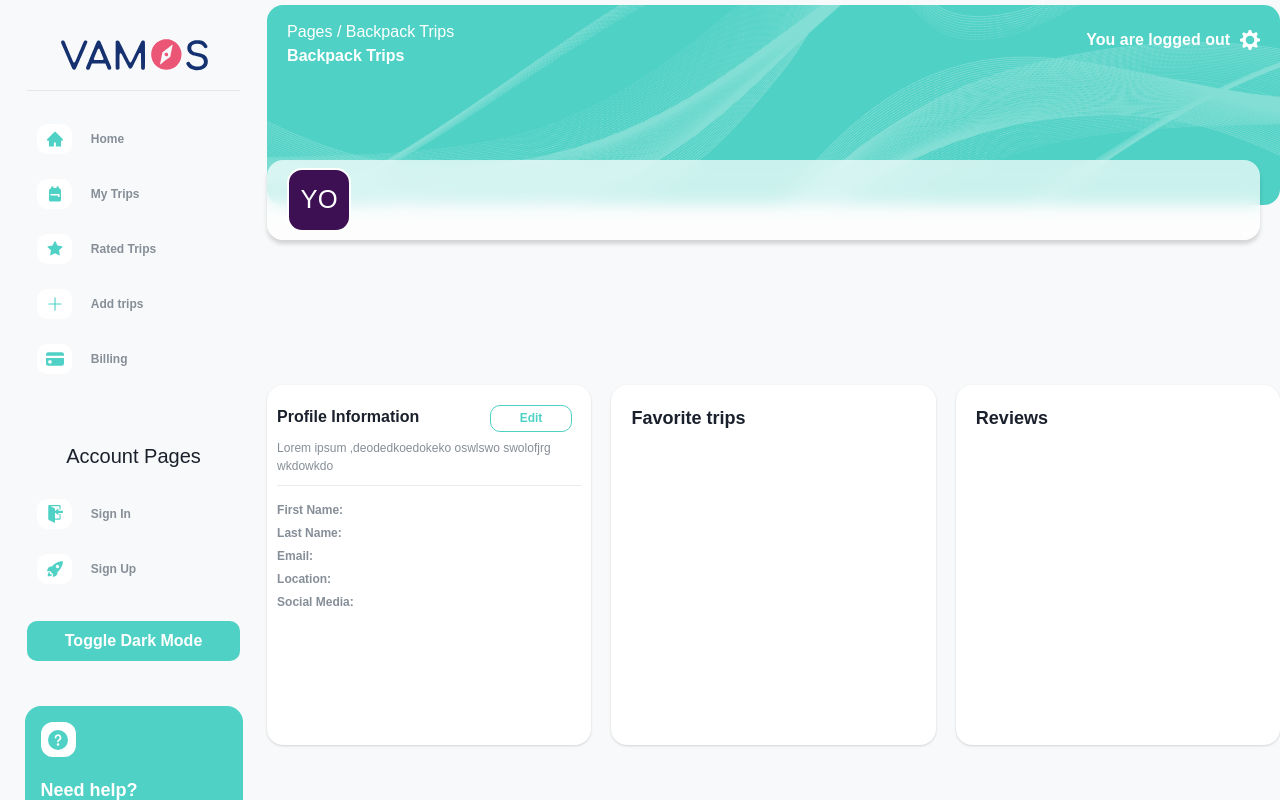
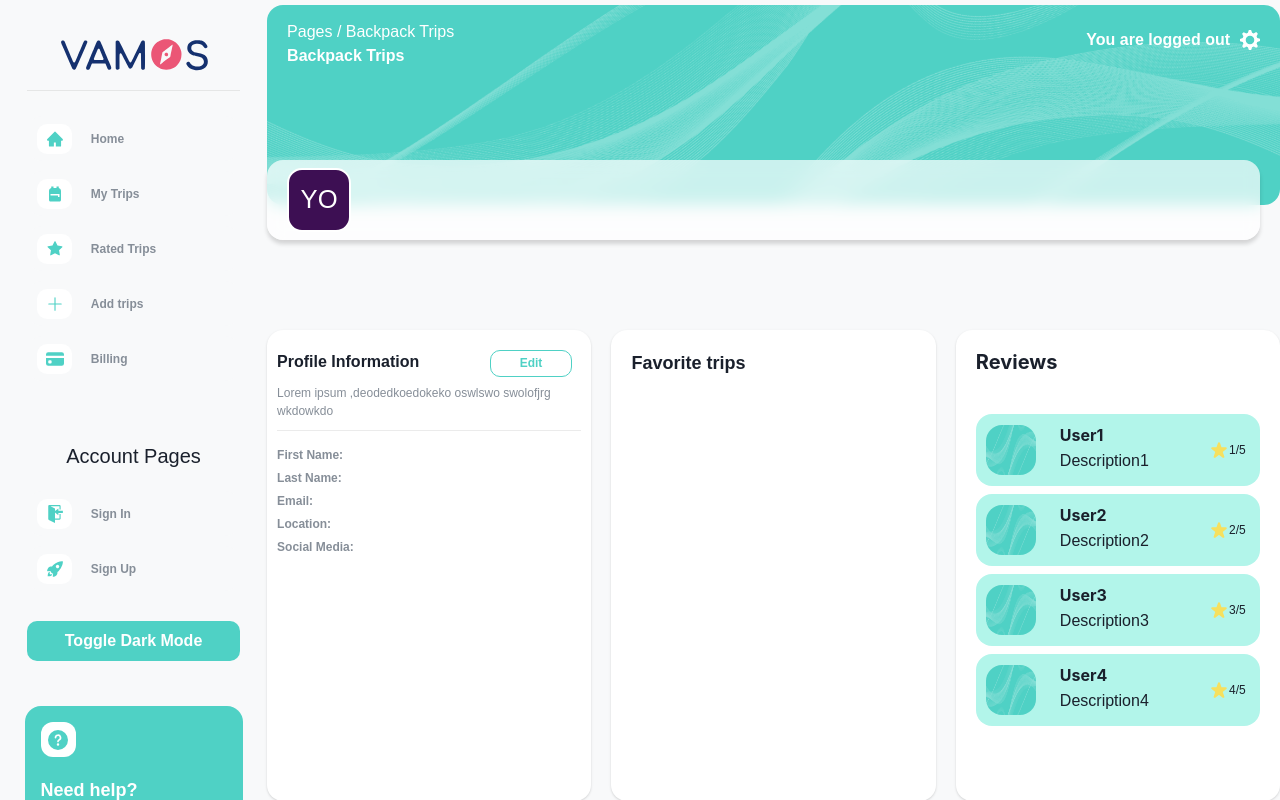
Before and after one commit to TrygveRuudShift/vamos, a Next.js app: page /profile in a window 1280 px wide. Shown: the top 800 px of the page. Built offline with nearby package versions, Linux system fonts and the light colour scheme; no server answers.

Commit message:
Feat(front) add profile reviews
Closes #50

Co-authored-by: Ragni Bonvik <rbonvik@gmail.com>

See merge request tdt4140-2023/landsby-4/gruppe-56/vamos!50

```diff
--- /dev/null
+++ b/src/components/molecules/ProfileReviews/ProfileReviews.tsx
@@ -0,0 +1,84 @@
+
+import {
+    Box,
+    VStack,
+    HStack,
+    Card,
+    CardHeader,
+    CardBody,
+    Text,
+    Center,
+    Spacer,
+    Heading,
+    Image
+} from '@chakra-ui/react';
+import { Rating } from '../../atoms/Rating/Rating';
+
+interface ProfileReviewsProps {
+    userNames: Array<String>,
+    reviews: Array<number>,
+    description: Array<String>,
+    profileURL: any,
+}
+
+export const ProfileReviews: React.FC<ProfileReviewsProps> = ({ userNames, profileURL, reviews, description, ...props }) => {
+  return (
+    <Card borderRadius='2xl' width="32%">
+        <CardHeader>
+            <Heading size='md'>Reviews</Heading>
+        </CardHeader>
+        <CardBody>
+        <VStack align={'strech'} >
+            <HStack align={'center'} h='72px' bg='teal.100' borderRadius='2xl' spacing='24px'>
+                <Image src={profileURL} boxSize={50} ml='10px' borderRadius='2xl'/>
+                <VStack spacing={1} align={'flex-start'}>
+                    <Heading size='sm'>{userNames[0]}</Heading>
+                    <Text size='xs'>{description[0]}</Text>
+                </VStack>
+                <Spacer/>
+                <Center width={'xs'}>
+                    <Rating stars={reviews[0]} size='small'></Rating>
+                </Center>
+            </HStack>
+
+            <HStack align={'center'} h='72px' bg='teal.100' borderRadius='2xl' spacing='24px'>
+                <Image src={profileURL} boxSize={50} ml='10px' borderRadius='2xl'/>
+                <VStack spacing={1} align={'flex-start'}>
+                    <Heading size='sm'>{userNames[1]}</Heading>
+                    <Text size='xs'>{description[1]}</Text>
+                </VStack>
+                <Spacer/>
+                <Center width={'xs'}>
+                    <Rating stars={reviews[1]} size='small'></Rating>
+                </Center>
+            </HStack>
+
+            <HStack align={'center'} h='72px' bg='teal.100' borderRadius='2xl' spacing='24px'>
+                <Image src={profileURL} boxSize={50} ml='10px' borderRadius='2xl'/>
+                <VStack spacing={1} align={'flex-start'}>
+                    <Heading size='sm'>{userNames[2]}</Heading>
+                    <Text size='xs'>{description[2]}</Text>
+                </VStack>
+                <Spacer/>
+                <Center width={'xs'}>
+                    <Rating stars={reviews[2]} size='small'></Rating>
+                </Center>
+            </HStack>
+
+            <HStack align={'center'} h='72px' bg='teal.100' borderRadius='2xl' spacing='24px'>
+                <Image src={profileURL} boxSize={50} ml='10px' borderRadius='2xl'/>
+                <VStack spacing={1} align={'flex-start'}>
+                    <Heading size='sm'>{userNames[3]}</Heading>
+                    <Text size='xs'>{description[3]}</Text>
+                </VStack>
+                <Spacer/>
+                <Center width={'xs'}>
+                    <Rating stars={reviews[3]} size='small'></Rating>
+                </Center>
+            </HStack>
+
+        </VStack>
+        </CardBody>
+    </Card>
+  );
+};
--- a/src/components/molecules/index.ts
+++ b/src/components/molecules/index.ts
@@ -3,3 +3,4 @@ export { DefaultHeader } from './DefaultHeader/DefaultHeader';
 export { ProjectCard } from './ProjectCard/ProjectCard';
 export { SidebarButtons } from "./Sidebar/SidebarButtons";
 export { ProjectPanel } from './ProjectPanel/ProjectPanel';
+export { ProfileReviews } from './ProfileReviews/ProfileReviews';
--- a/src/pages/profile.tsx
+++ b/src/pages/profile.tsx
@@ -20,6 +20,7 @@ import {
   ProjectPanel,
   DefaultHeader,
   SidebarButtons,
+  ProfileReviews,
 } from "components/molecules";
 import { collection, limit, query, where } from "firebase/firestore";
 import { useEffect, useState } from "react";
@@ -96,13 +97,19 @@ export default function Index() {
             </CardHeader>
           </Card>
 
-          <Card width="32%" borderRadius="2xl">
+          {/*<Card width="32%" borderRadius="2xl">
             <CardHeader>
               <Flex justifyContent="space-between">
                 <Text fontWeight="bold" fontSize='lg'>Reviews</Text>
               </Flex>
             </CardHeader>
-          </Card>
+        </Card>*/}
+        <ProfileReviews
+        userNames={["User1","User2","User3","User4"]}
+        reviews={[1,2,3,4]}
+        description={["Description1","Description2","Description3","Description4"]}
+        profileURL={BgSignUp.src}
+        />
         </Flex>
 
         <Flex mt="20px" flexDirection="column" gap="20px" w="full">
```
Also changed, not shown: 1 other file (tests, documents, lock files or other folders).
